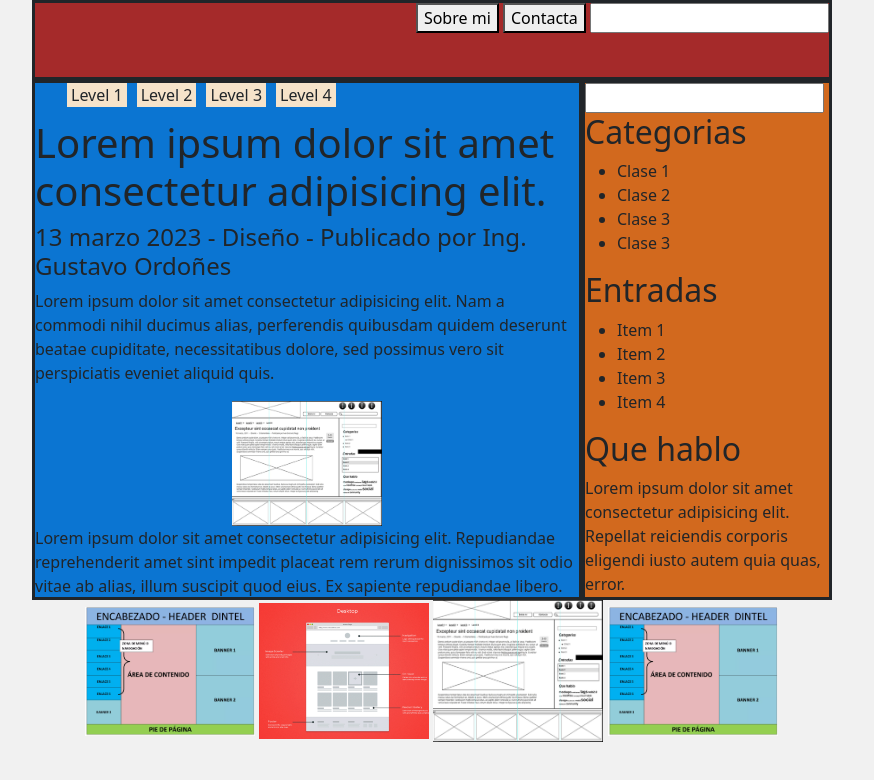
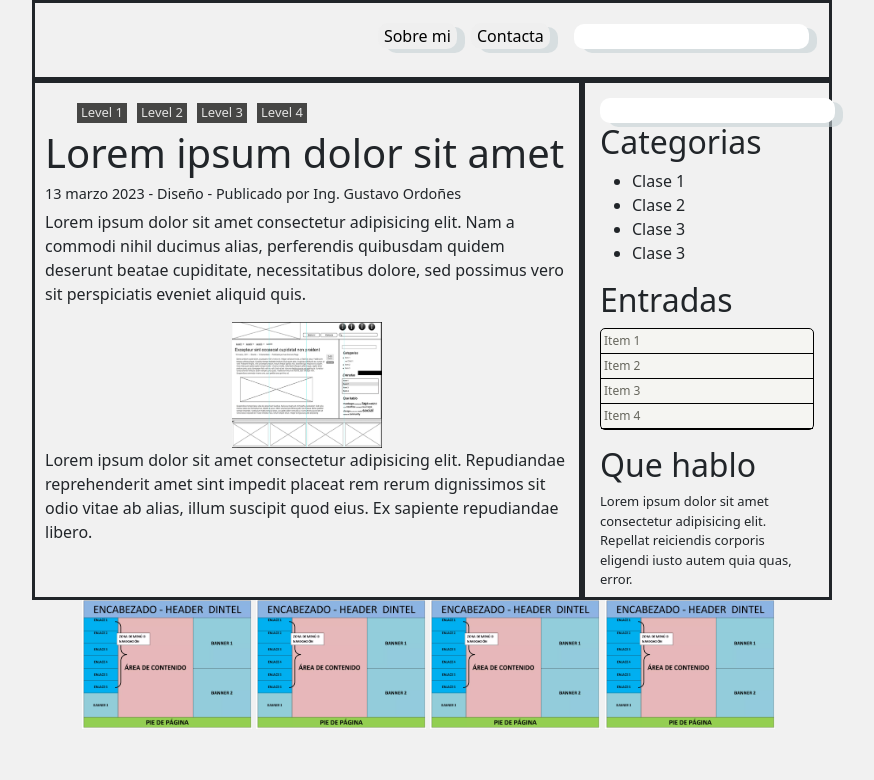
Before and after one commit to Deivid0504/maqueta-tarea, a plain HTML site: page lnading1.html in a window 1280 px wide. Shown: the whole page, without its empty margins (208-1082 px from the left). Drawn offline with nearby package versions, Linux system fonts and the light colour scheme.

Commit message:
features structure landing 1

```diff
--- a/lnading1.html
+++ b/lnading1.html
@@ -10,20 +10,23 @@
 
 </head>
 <body>
+
+
     <div class="contenedor_master">
 
         <section>
             <div id="header">
 
-                <button id="call">Sobre mi</button>
-                <button id="call">Contacta</button>
-                <input id="call" type="text">
+
+                <button style=" border-radius: 10px;  border: none; box-shadow:  8px 4px 0px rgba(197,210,213,0.59)" id="call">Sobre mi</button>
+                <button style=" border-radius: 10px; margin-left: 10px;  border: none; box-shadow:  8px 4px 0px rgba(197,210,213,0.59)"  id="call">Contacta</button>
+                <input style="margin-left: 20px; border-radius: 10px; height: 25px; border: none; box-shadow:  8px 4px 0px rgba(197,210,213,0.59);"  id="call" type="text">
 
             </div>
         </section>
     <section>
 
-        <div class="center_info">
+            <div class="center_info">
         <ul>
             <li>Level 1</li>
             <li>Level 2</li>
@@ -32,20 +35,23 @@
         </ul>
 
         <div>
-            <h1>Lorem ipsum dolor sit amet consectetur adipisicing elit. </h1>
-            <h4>13 marzo 2023 - Diseño - Publicado por Ing. Gustavo Ordoñes</h4>
+            <h1>Lorem ipsum dolor sit amet</h1>
+            <h4 style="font-size: .9rem;">13 marzo 2023 - Diseño - Publicado por Ing. Gustavo Ordoñes</h4>
             <p>Lorem ipsum dolor sit amet consectetur adipisicing elit. Nam a commodi nihil ducimus alias, perferendis quibusdam quidem deserunt beatae cupiditate, necessitatibus dolore, sed possimus vero sit perspiciatis eveniet aliquid quis.</p>
         </div>
 
       <div class="img_1_center"><img  style="width: 150px; height: auto; " src="/maqueta-tarea/img/maqueta3.png" alt="IMG1"></div>
 
         <p>Lorem ipsum dolor sit amet consectetur adipisicing elit. Repudiandae  reprehenderit amet sint impedit placeat rem rerum dignissimos sit odio vitae ab alias, illum suscipit quod eius. Ex sapiente repudiandae libero.</p>
-      </div>
+
+    </div>
+
     </section>
 
     <section>
         <div class="nav_right">
-            <input id="commet" type="text">
+            <input style="border-radius: 10px; height: 25px; border: none; box-shadow:  8px 4px 0px rgba(197,210,213,0.59)" class="commet mx-auto" type="text">
+
             <h2>Categorias</h2>
             <ul>
                 <li>Clase 1</li>
@@ -54,7 +60,7 @@
                 <li>Clase 3</li>
             </ul>
             <h2>Entradas</h2>
-            <ul>
+            <ul class="items_right">
                 <li>Item 1</li>
                 <li>Item 2</li>
                 <li>Item 3</li>
@@ -65,11 +71,11 @@
         </div>
     </section>
 
-    <section>
+    <section class="sec_img">
         <div class="images_footer">
             <img id="imgs" src="/maqueta-tarea/img/maqueta1.png" alt="">
-            <img id="imgs" src="/maqueta-tarea/img/maqueta2.png" alt="">
-            <img id="imgs" src="/maqueta-tarea/img/maqueta3.png" alt="">
+            <img id="imgs" src="/maqueta-tarea/img/maqueta1.png" alt="">
+            <img id="imgs" src="/maqueta-tarea/img/maqueta1.png" alt="">
             <img id="imgs" src="/maqueta-tarea/img/maqueta1.png" alt="">
         </div>
     </section>
--- a/style/style.scss
+++ b/style/style.scss
@@ -64,14 +64,14 @@ padding-top: 20px;
 
 }
 
+
+
 //general div
 .contenedor_master{
 
-    margin-top: auto;
     margin:auto;
     width: 800px;
     height: auto;
-    background-color: aliceblue;
 
 }
 
@@ -80,18 +80,21 @@ padding-top: 20px;
     width: 550px;
     height: 520px;
     border-style:solid;
-    background-color: rgb(11, 117, 210);
     text-decoration: none;
     float: left;
+    padding: 10px;
     ul {
         list-style-type: none;
       }
 
       li {
-        background-color: #F6E3CA;
+        color: #e2e2e2;
+        background-color: #464645;
         float: left;
         margin-right: 10px;
         padding: 0 4px;
+        font-size: small;
+        margin-top: 10px;
       }
 
 
@@ -100,17 +103,25 @@ padding-top: 20px;
 
     text-align: center;
 }
+
+.content_center{
+}
+
+
+//header
 #header{
 
 height: 80px;
-background-color: brown;
 text-align: end;
 text-decoration: none;
 border-style:solid;
+padding: 20px;
 #call{
 
-margin-bottom: auto;
+margin-top: auto;
 }
+
+
 
 }
 //derecha
@@ -120,19 +131,57 @@ margin-bottom: auto;
     float: right;
     width: 250px;
     height: 520px;
-    background-color: chocolate;
+    padding: 15px;
+    p{
+        font-size: small;
+    }
+    .commet{
+
+        display: flex;
+        flex-direction: column;
+        justify-content: center;
+        align-items: center;
+
+    }
+
+.items_right {
+    font-size: 12px;
+    background-color: #f5f5f2;
+    padding: 0;
+    min-height: 20px;
+    border: 1px solid #000000;
+    border-radius: 5px;
+  }
+
+  .items_right li {
+    color: #66665D;
+    list-style-type: none;
+    padding: 3px;
+    cursor: pointer;
+    border-bottom: 1px solid #000000;
+  }
+  .items_right li:hover{
+
+    color: #e2e2e2;
+   background-color: #3f3f3e;;
+
+  }
+
 
 
 }
 
+
 //div footer
 
+
 .images_footer{
-    border-style:solid;
+
     margin-top: 50px;
     margin: auto;
     width: 700px;
     height: 350px;
+
 
 }
 #imgs{
```
Also changed, not shown: style/style.css, 1 other file.
